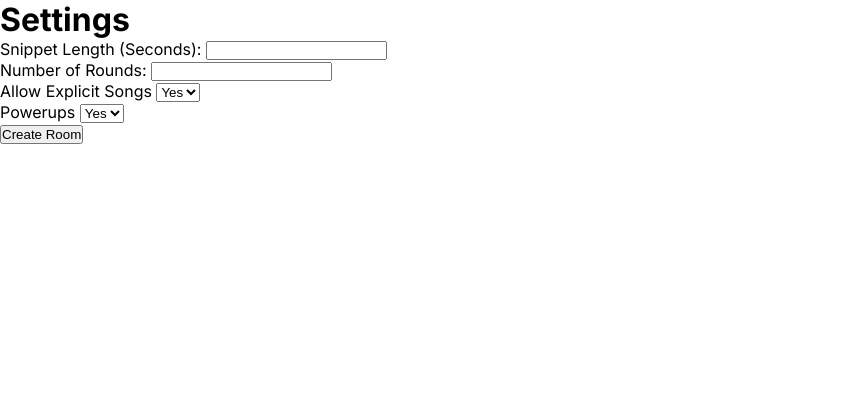
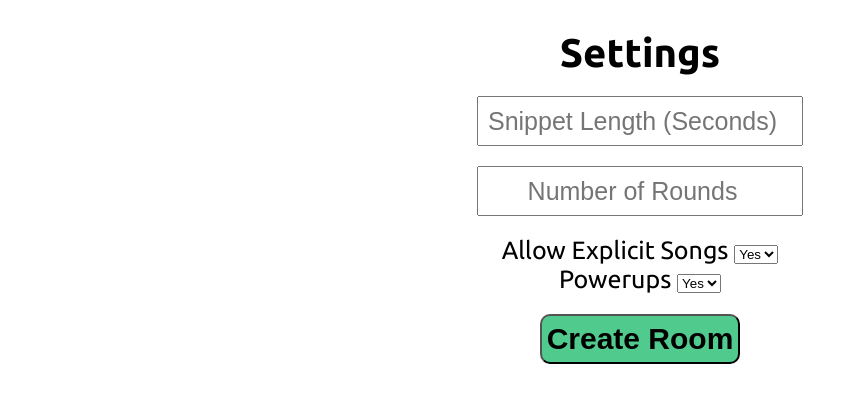
Before and after one commit to PlaylistCrafters/CS375Spotify, a Next.js app in the folder frontend/: page /create in a window 1280 px wide. Shown: the top 402 px of the page, without its empty margins (0-866 px from the left). Built offline with nearby package versions, Linux system fonts and the light colour scheme.

Commit message:
Initial styling for create/join page with animations

```diff
--- a/frontend/package.json
+++ b/frontend/package.json
@@ -9,6 +9,7 @@
     "lint": "next lint"
   },
   "dependencies": {
+    "@next/font": "^13.4.19",
     "dotenv": "^16.3.1",
     "js-cookie": "^3.0.5",
     "next": "13.4.12",
--- /dev/null
+++ b/frontend/src/app/create/Create.module.css
@@ -0,0 +1,90 @@
+.wrapper {
+    text-align: center;
+}
+
+.header {
+    margin-top: 30px;
+    margin-bottom: 20px;
+    font-size: 40px;
+    font-weight: 700;
+}
+
+.textInput{
+    text-align: center;
+    height: 50px;
+    font-size: 25px;
+    margin-bottom: 20px;
+}
+
+.dropdownInput{
+    text-align: center;
+    height: 50px;
+    font-size: 25px;
+    margin-bottom: 50px;
+}
+
+.header, #roundLabel, #powerupsLabel{
+    animation: initialLeft;
+    animation-play-state: initial;
+    animation-iteration-count: 1;
+    animation-delay: 0s;
+    animation-timing-function: ease-in;
+    animation-duration: 0.5s;
+
+}
+
+@keyframes initialLeft {
+    from{margin-right: 50%; opacity: 0%;}
+    to{margin-right: 0%; opacity: 100%;}
+}
+
+#snippetLabel, #explicitLabel{
+    animation: initialRight;
+    animation-play-state: initial;
+    animation-iteration-count: 1;
+    animation-delay: 0s;
+    animation-timing-function: ease-in;
+    animation-duration: 0.5s;
+
+}
+
+@keyframes initialRight {
+    from{margin-left: 50%; opacity: 0%;}
+    to{margin-left: 0%; opacity: 100%;}
+}
+
+.create {
+    height: 50px;
+    width: 200px;
+    margin-top: 20px;
+    font-size: 30px;
+    font-weight: bold;
+    background-color: #50ca8d;
+    border-radius: 10px;
+    animation: initialCreate;
+    animation-play-state: initial;
+    animation-iteration-count: 1;
+    animation-delay: 0s;
+    animation-timing-function: ease-in;
+    animation-duration: 0.5s;
+}
+
+@keyframes initialCreate {
+    from{margin-top: 50%; opacity: 0%;}
+    to{margin-top: 0%; opacity: 100%;}
+}
+
+.create:hover {
+    opacity: 50%;
+}
+
+.create:active {
+    opacity: 90%;
+}
+
+.error {
+    margin: 30px;
+    font-size: 35px;
+    font-weight: 700;
+    color: #f6454d;
+}
--- a/frontend/src/app/create/page.js
+++ b/frontend/src/app/create/page.js
@@ -1,7 +1,14 @@
 "use client";
 
+import { Ubuntu } from "next/font/google";
 import { useRouter } from "next/navigation";
 import { useState } from "react";
+import styles from "./Create.module.css";
+
+const ubuntu = Ubuntu({
+  subsets: ['latin'],
+  weight: ['300', '400', '500', '700'],
+});
 
 export default function Home() {
   const [errorMessage, setErrorMessage] = useState("");
@@ -23,7 +30,7 @@ export default function Home() {
         return;
     }
     if (rounds < 1 || rounds > 10) {
-        setErrorMessage("The amount of arounds must be between 1-10");
+        setErrorMessage("The amount of rounds must be between 1-10");
         return;
     }
     if (allowExplicit !== "yes" && allowExplicit !== "no") {
@@ -67,19 +74,16 @@ export default function Home() {
   };
 
   return (
-    <div id="pageContainer">
+    <main className={ubuntu.className}>
+    <div className={styles.wrapper}>
       <div id="settings">
-        <h1>Settings</h1>
+        <div className={styles.header}>Settings</div>
         <form onSubmit={handleSubmit}>
-          <label>
-            Snippet Length (Seconds): <input type="number" name="sLength" />
-          </label>
+            <input className={styles.textInput} id={styles.snippetLabel} type="number" name="sLength" placeholder="Snippet Length (Seconds)"/>
           <br />
-          <label>
-            Number of Rounds: <input type="number" name="rounds" />
-          </label>
+            <input className={styles.textInput} id={styles.roundLabel} type="number" name="rounds" placeholder="Number of Rounds"/>
           <br />
-          <label>
+          <label className={styles.dropdownInput} id={styles.explicitLabel}>
             Allow Explicit Songs{" "}
             <select id="explicit">
               <option value="yes">Yes</option>
@@ -87,7 +91,7 @@ export default function Home() {
             </select>
           </label>
           <br />
-          <label>
+          <label className={styles.dropdownInput} id={styles.powerupsLabel}>
             Powerups{" "}
             <select id="powerups">
               <option value="yes">Yes</option>
@@ -95,12 +99,13 @@ export default function Home() {
             </select>
           </label>
           <br />
-          <button id="create" type="submit">
+          <button className={styles.create} id="create" type="submit">
             Create Room
           </button>
         </form>
       </div>
-      <div id="message" style={{color: 'red'}}>{errorMessage}</div>
+      <div className={styles.error} id="message">{errorMessage}</div>
     </div>
+    </main>
   );
 }
--- /dev/null
+++ b/frontend/src/app/join/Join.module.css
@@ -0,0 +1,74 @@
+.wrapper {
+    text-align: center;
+}
+
+.header {
+    margin-top: 30px;
+    margin-bottom: 30px;
+    font-size: 50px;
+    font-weight: 700;
+    animation: initialHeader;
+    animation-play-state: initial;
+    animation-iteration-count: 1;
+    animation-delay: 0s;
+    animation-timing-function: ease-in;
+    animation-duration: 0.5s;
+}
+
+@keyframes initialHeader {
+    from{margin-left: 50%; opacity: 0%;}
+    to{margin-left: 0%; opacity: 100%;}
+}
+
+.input{
+    text-align: center;
+    height: 50px;
+    font-size: 25px;
+    margin-bottom: 30px;
+    animation: initialInput;
+    animation-play-state: initial;
+    animation-iteration-count: 1;
+    animation-delay: 0s;
+    animation-timing-function: ease-in;
+    animation-duration: 0.5s;
+}
+
+@keyframes initialInput {
+    from{margin-right: 50%; opacity: 0%;}
+    to{margin-right: 0%; opacity: 100%;}
+}
+
+.joinBtn {
+    height: 50px;
+    width: 100px;
+    font-size: 30px;
+    font-weight: bold;
+    background-color: #50ca8d;
+    border-radius: 10px;
+    animation: initialJoin;
+    animation-play-state: initial;
+    animation-iteration-count: 1;
+    animation-delay: 0s;
+    animation-timing-function: ease-in;
+    animation-duration: 0.5s;
+}
+
+@keyframes initialJoin {
+    from{margin-top: 50%; opacity: 0%;}
+    to{margin-top: 0%; opacity: 100%;}
+}
+
+.joinBtn:hover {
+    opacity: 50%;
+}
+
+.joinBtn:active {
+    opacity: 90%;
+}
+
+.error {
+    margin: 30px;
+    font-size: 35px;
+    font-weight: 700;
+    color: #f6454d;
+}
```
Also changed, not shown: frontend/src/app/join/page.js (+15 -8 lines), 1 other file (tests, documents, lock files or other folders).
